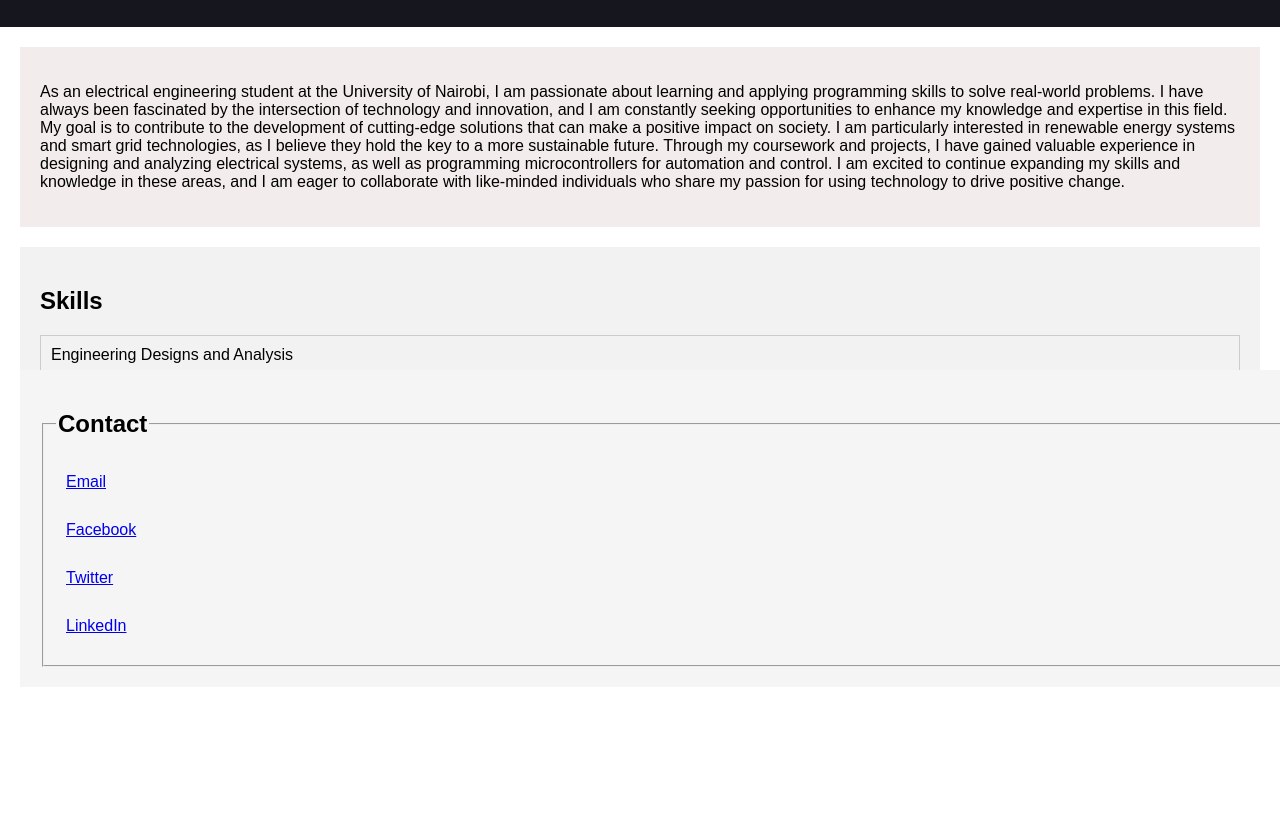
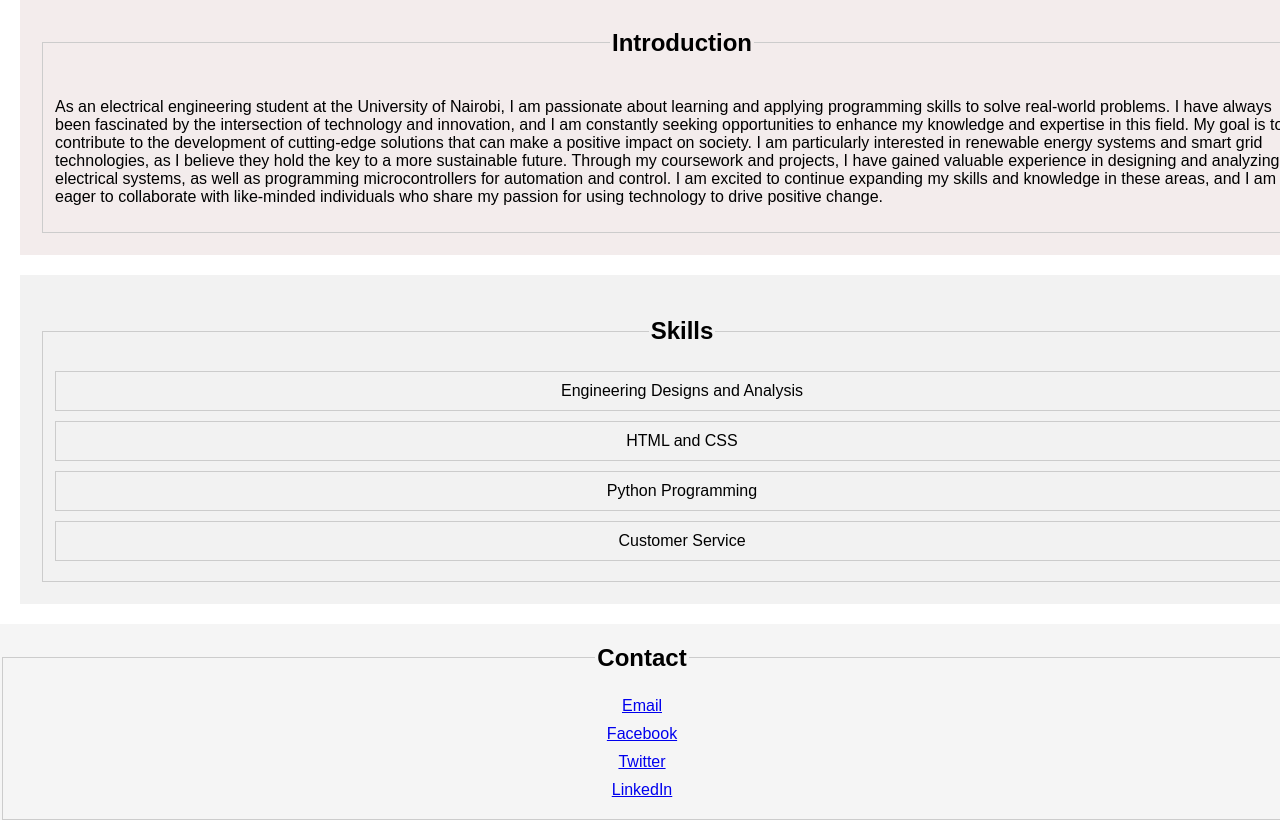
Before and after one commit to Joseph-Mbugua/Webdev-assignments, a website built with Vite: page index.html in a window 1280 px wide. Shown: the part 93-915 px from the top of the page. Before the commit the page ends 800 px from the top, so only its background shows below. Built offline with nearby package versions, Linux system fonts and the light colour scheme.

Commit message:
second commit

```diff
--- a/index.html
+++ b/index.html
@@ -7,24 +7,29 @@
   <header>
     <h1>My name is Joseph Mbugua</h1>
   </header>
-  <div>
-    <section id="introduction">
-      <p>As an electrical engineering student at the University of Nairobi, I am passionate about learning and applying programming skills to solve real-world problems. I have always been fascinated by the intersection of technology and innovation, and I am constantly seeking opportunities to enhance my knowledge and expertise in this field. My goal is to contribute to the development of cutting-edge solutions that can make a positive impact on society. I am particularly interested in renewable energy systems and smart grid technologies, as I believe they hold the key to a more sustainable future. Through my coursework and projects, I have gained valuable experience in designing and analyzing electrical systems, as well as programming microcontrollers for automation and control. I am excited to continue expanding my skills and knowledge in these areas, and I am eager to collaborate with like-minded individuals who share my passion for using technology to drive positive change.</p>
+    <div>
+      <section id="introduction">
+     <fieldset>
+        <legend>
+          <h2>Introduction</h2></legend>
+        <p>As an electrical engineering student at the University of Nairobi, I am passionate about learning and applying programming skills to solve real-world problems. I have always been fascinated by the intersection of technology and innovation, and I am constantly seeking opportunities to enhance my knowledge and expertise in this field. My goal is to contribute to the development of cutting-edge solutions that can make a positive impact on society. I am particularly interested in renewable energy systems and smart grid technologies, as I believe they hold the key to a more sustainable future. Through my coursework and projects, I have gained valuable experience in designing and analyzing electrical systems, as well as programming microcontrollers for automation and control. I am excited to continue expanding my skills and knowledge in these areas, and I am eager to collaborate with like-minded individuals who share my passion for using technology to drive positive change.</p>
+  </fieldset>
+
     </section>
   </div>
   <div>
     <section id="skills">
-      <h2>Skills</h2>
+      <fieldset><legend><h2>Skills</h2></legend>
       <ul>
         <li>Engineering Designs and Analysis</li>
         <li>HTML and CSS</li>
         <li>Python Programming</li>
         <li>Customer Service</li>
-      </ul>
+      </ul></fieldset>
+
     </section>
   </div>
   <div>
-
     <section id="contact">
       <fieldset>
         <legend>
@@ -41,8 +46,5 @@
 
     </section>
   </div>
-
-
-
 </body>
 </html>
--- a/styles.css
+++ b/styles.css
@@ -1,21 +1,27 @@
 body {
   font-family: Arial, sans-serif;
   margin: auto;
-  padding: 0;
+  padding: auto;
+  width: 100%;
+
 }
 
 header {
   background-color: #15161e;
   color: white;
   text-align: center;
-  padding: 20px;
+  padding: auto;
   border-color: #333;
+  width: 100%;
+
 }
 
 #introduction {
   background-color: #f3ecec;
   margin: 20px;
   padding: 20px;
+  width: 100%;
+
 }
 
 #skills {
@@ -23,6 +29,9 @@ header {
   margin: 20px;
   padding: 20px;
   align-items: center;
+  text-align: center ;
+  width: 100%;
+
 }
 
 #skills ul {
@@ -39,15 +48,30 @@ header {
 
 #contact {
   background-color: #f5f5f5;
-  margin: 20px;
-  padding: 20px;
-  position: absolute;
+  margin: auto;
+  padding: auto;
   bottom: 0;
   width: 100%;
-
+  text-align: center;
+}
+div{
+  width: 100%;
+}
+fieldset {
+  display: block;
+  margin: 2px;
+  width: 100%;
+  border: 1px solid #ccc;
+  padding: auto;
+  box-sizing:border-box;
+  align-items: center;
+  align-content: center;
+  border-width: 100%;
 }
 legend {
-  align-items: center;
+  text-align: center;
+  margin: auto;
+
 }
 #contact ul {
   list-style: none;
@@ -56,22 +80,26 @@ legend {
 }
 
 #contact li {
-  padding: 10px;
+  padding: auto;
   margin-bottom: 10px;
 }
 
-@media screen and (max-width: 100%) {
+@media screen and (max-width: 786px) {
   header {
-    padding: 10px;
+    padding: auto;
   }
 
   #introduction, #skills, #contact {
-    padding: 10px;
+    padding: auto;
+    width: 100%;
+
   }
 
   #contact {
     position: relative;
     padding-top: 10px;
     margin: auto;
+    width: 100%;
+
   }
 }
```
